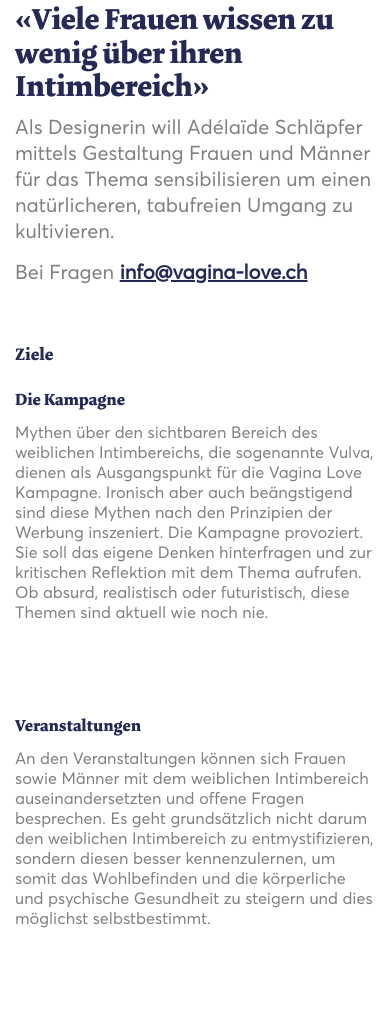
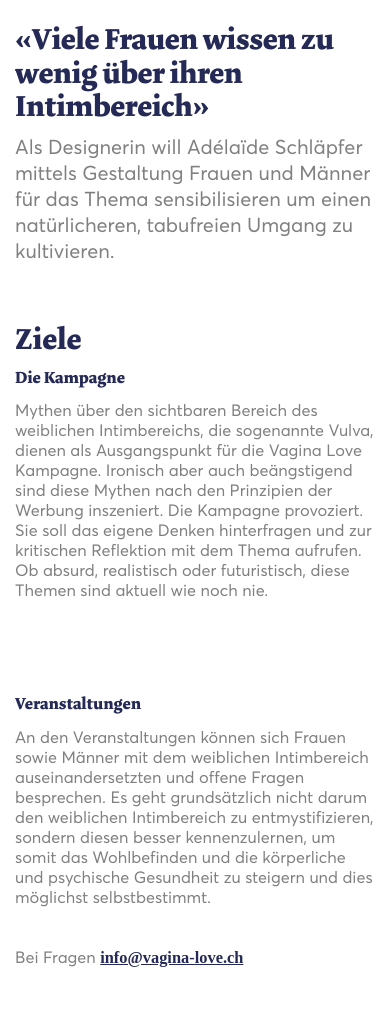
Before and after one commit to TSchertenleib/vagina-love, a plain HTML site: page das-projekt.html in a window 390 px wide. Shown: the part 419-1444 px from the top of the page. Drawn offline with Linux system fonts and the light colour scheme; files whose address does not match are found by name; a web font is replaced by a local one.

Commit message:
paddings, fonts

```diff
--- a/css/custom.css
+++ b/css/custom.css
@@ -62,8 +62,14 @@
     display: none!important;
 }
 
-
-
+/*links*/
+p a, span a, label a {
+    font-family: averta-black-webfont;
+    font-size: 16.4px;
+    text-decoration: underline;
+    font-weight: 400;
+    line-height: 1.85714286em;
+}
 
 /*Landing Page*/
 
@@ -444,6 +450,11 @@
 	padding-bottom: 5.5em;
 }
 
+.text-block h3, .text-block .h3 {
+    margin-bottom: 0.52em;
+    line-height: 30px;
+}
+
 .flickity-prev-next-button {
     transition: 0.3s ease;
     -webkit-transition: 0.3s ease;
@@ -479,6 +490,10 @@
     font-size: 17px;
 }
 
+.beggin {
+    padding-top: 20px!important;
+}
+
 /*das projekt*/
 .face {
     width: 120%!important;
@@ -497,7 +512,9 @@
     overflow: hidden;
 }
 
-
+h3, .h3 {
+    margin-bottom: 0.5em;
+}
 
 /*footer*/
 
@@ -682,6 +699,7 @@
 
 .feature-large {
     padding-bottom: 50px;
+    padding-top: 20px;
 }
 
 .mobile-center {
@@ -697,4 +715,13 @@
 
 }
 
+h3, .h3 {
+    font-size: 2.357143em;
+    line-height: 1.85714286em;
 }
+
+h3, .h3 {
+    margin-bottom: 0em;
+}
+
+}
--- a/das-projekt.html
+++ b/das-projekt.html
@@ -63,7 +63,7 @@
                             <p class="lead">
 
 Als Designerin will Adélaïde Schläpfer mittels Gestaltung Frauen und Männer für das Thema sensibilisieren um einen natürlicheren, tabufreien Umgang zu kultivieren. </p>
-<p class="text-decoration lead"">Bei Fragen <a href="mailto:info@vaginalove.ch"><strong>info@vagina-love.ch</strong></a></p>
+
                             <div class="feature-large__group">
                                 <h3><b>Ziele</b></h3>
                                 <div class="row">
@@ -82,8 +82,9 @@
                                     </div>
                                 </div>
                             </div>
+                        <p class="averta-small tiefer text-decoration"">Bei Fragen <a href="mailto:info@vaginalove.ch"><strong>info@vagina-love.ch</strong></a></p>
+                        </div>
 
-                        </div>
                     </div>
                 </div>
             </section>
@@ -96,7 +97,7 @@
                             <h1>Kommende Veranstaltungen</h1>
                             <p class="averta-small"> An den Veranstaltungen findest du Antworten zu Fragen, rund um die weiblichen Genitalien. Melde dich an und lass uns über dieses Thema reden. </p>
 
-                            <p class="text-decoration averta-small tiefer">Gruppen können weitere Daten anfragen <a href="mailto:info@vaginalove.ch"><strong>info@vaginalove.ch</strong></a></p>
+                            <p class="averta-small tiefer text-decoration">Gruppen können weitere Daten anfragen <a href="mailto:info@vaginalove.ch"><p>info@vaginalove.ch</p></a></p>
                         </div>
 
                     </div>
```
